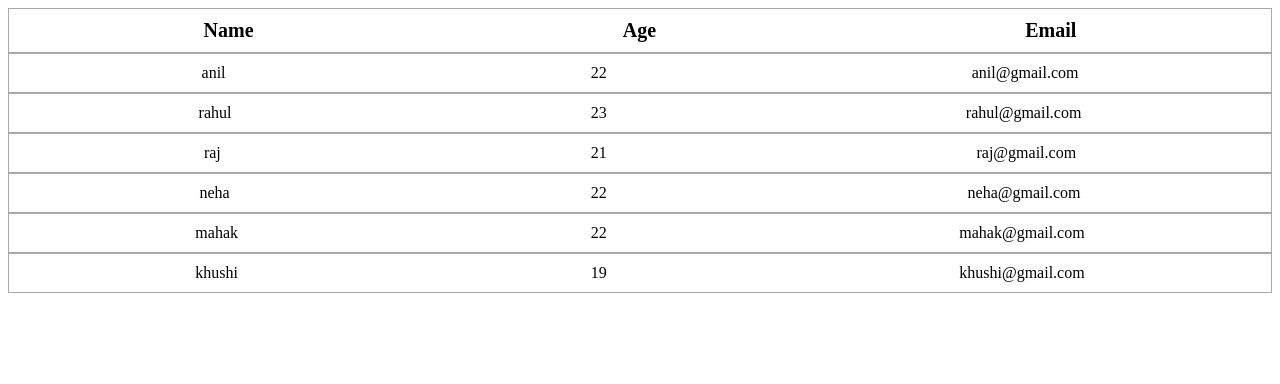
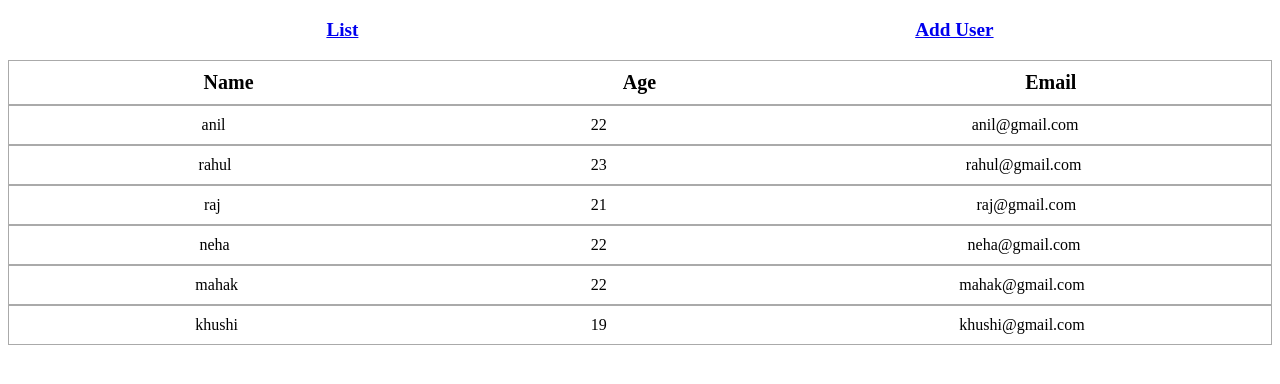
Before and after one commit to muskan-chouhan/react, a React (Vite) app in the folder 63-route-users-ui/: page / in a window 1280 px wide. Shown: the top 384 px of the page. Built offline with nearby package versions, Linux system fonts and the light colour scheme; data requests are answered from the project's data file.

Commit message:
create navlink for open pages and add some style in navlink

```diff
--- a/63-route-users-ui/src/App.css
+++ b/63-route-users-ui/src/App.css
@@ -13,3 +13,11 @@
   font-size: 20px;
   font-weight: 800;
 }
+
+.nav-list{
+  display: flex;
+  list-style: none;
+  justify-content: space-around;
+  font-size: larger;
+  font-weight: 800;
+}
--- a/63-route-users-ui/src/App.jsx
+++ b/63-route-users-ui/src/App.jsx
@@ -1,4 +1,4 @@
-import { Route, Routes } from "react-router"
+import { NavLink, Route, Routes } from "react-router"
 import UserList from "./UserList"
 import UserAdd from "./UserAdd"
 function App() {
@@ -6,10 +6,18 @@ function App() {
   return (
     <>
     {/* <h2>Make Routes  and Pages for add users and user list UI</h2> */}
+    <ul className="nav-list">
+      <li>
+        <NavLink to='/'>List</NavLink>
+      </li>
+            <li>
+        <NavLink to='/add'>Add User</NavLink>
+      </li>
+    </ul>
 
     <Routes>
       <Route path="/" element={<UserList/>}/>
-      <Route path="/adduser" element={<UserAdd/>}/>
+      <Route path="/add" element={<UserAdd/>}/>
     </Routes>
 
     </>
```
